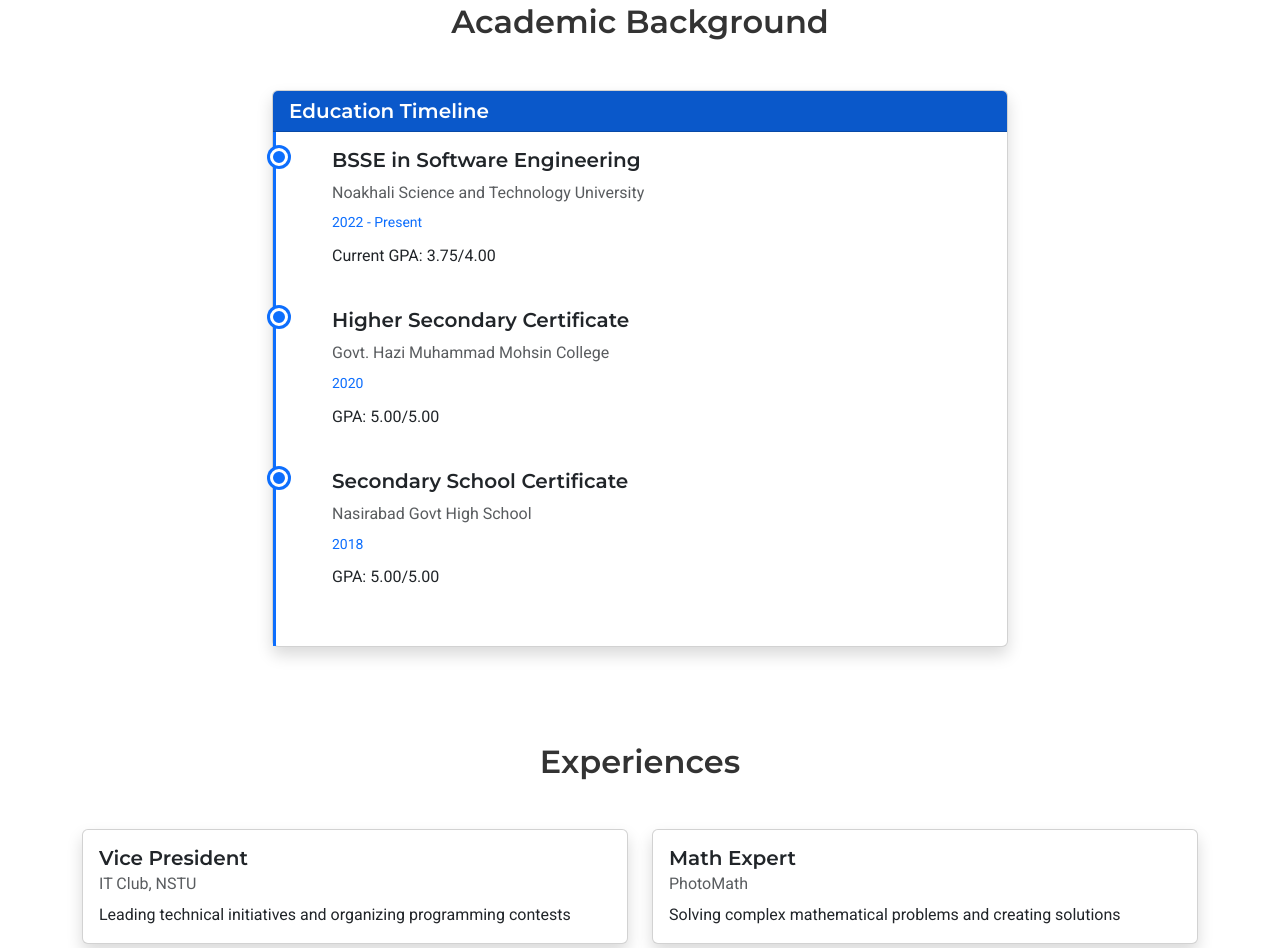
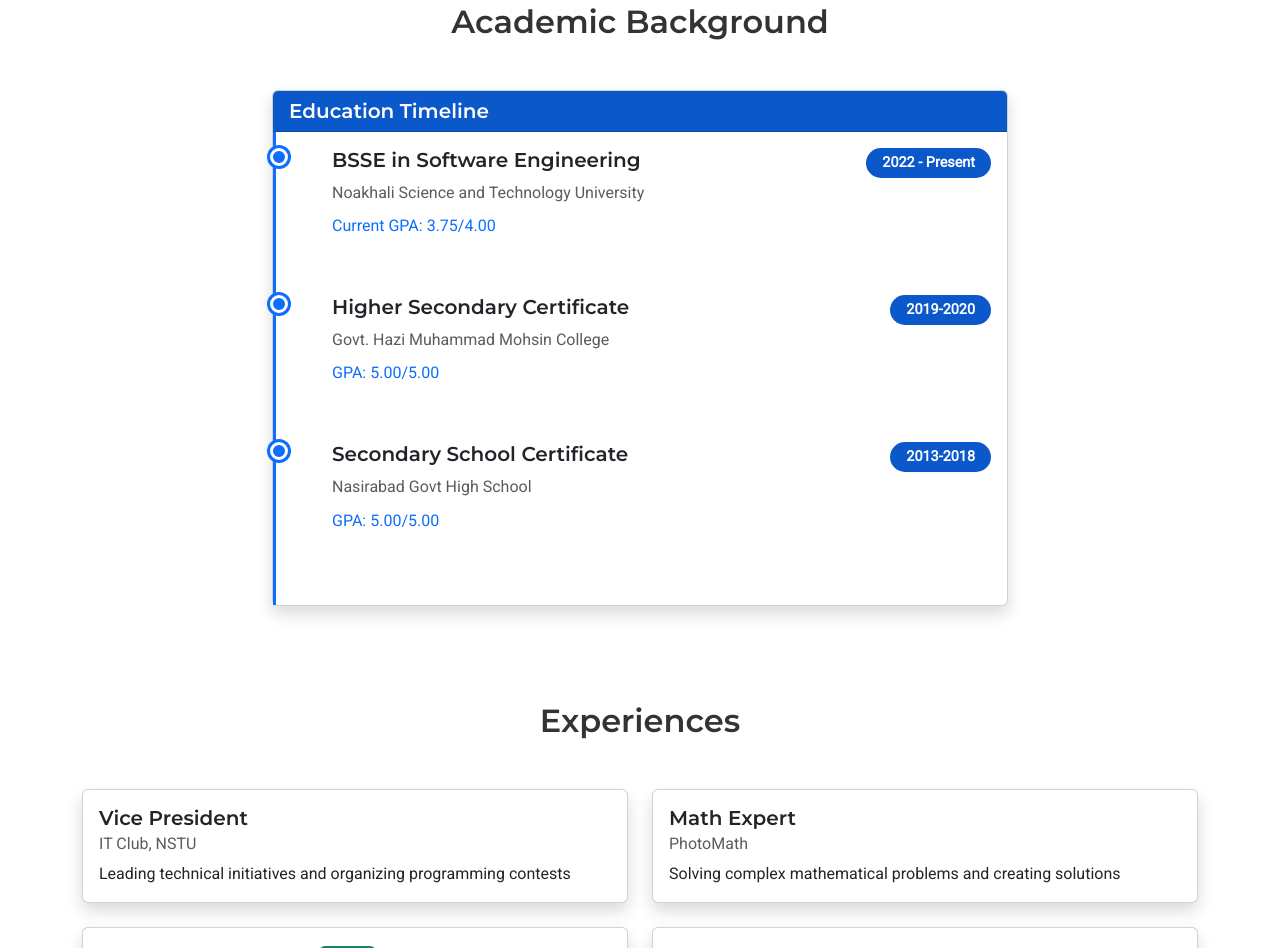
Before and after one commit to MdMaruf-22/portfolio, a plain HTML site: page index.html in a window 1280 px wide. Shown: the part 2650-3598 px from the top of the page. Drawn offline with nearby package versions, Linux system fonts and the light colour scheme.

Commit message:
`Refactor: Refactor education timeline layout and styling`

```diff
--- a/index.html
+++ b/index.html
@@ -305,22 +305,34 @@
                         </div>
                         <div class="card-body timeline">
                             <div class="timeline-item">
+                                <div class="d-flex justify-content-between align-items-start">
+                                    <div>
                                         <h5>BSSE in Software Engineering</h5>
                                         <p class="text-muted mb-1">Noakhali Science and Technology University</p>
-                                <small class="text-primary">2022 - Present</small>
-                                <p class="mt-2">Current GPA: 3.75/4.00</p>
+                                        <p class="mt-2 text-primary">Current GPA: 3.75/4.00</p>
+                                    </div>
+                                    <span class="badge bg-primary rounded-pill timeline-year">2022 - Present</span>
+                                </div>
                             </div>
                             <div class="timeline-item">
+                                <div class="d-flex justify-content-between align-items-start">
+                                    <div>
                                         <h5>Higher Secondary Certificate</h5>
                                         <p class="text-muted mb-1">Govt. Hazi Muhammad Mohsin College</p>
-                                <small class="text-primary">2020</small>
-                                <p class="mt-2">GPA: 5.00/5.00</p>
+                                        <p class="mt-2 text-primary">GPA: 5.00/5.00</p>
+                                    </div>
+                                    <span class="badge bg-primary rounded-pill timeline-year">2019-2020</span>
+                                </div>
                             </div>
                             <div class="timeline-item">
+                                <div class="d-flex justify-content-between align-items-start">
+                                    <div>
                                         <h5>Secondary School Certificate</h5>
                                         <p class="text-muted mb-1">Nasirabad Govt High School</p>
-                                <small class="text-primary">2018</small>
-                                <p class="mt-2">GPA: 5.00/5.00</p>
+                                        <p class="mt-2 text-primary">GPA: 5.00/5.00</p>
+                                    </div>
+                                    <span class="badge bg-primary rounded-pill timeline-year">2013-2018</span>
+                                </div>
                             </div>
                         </div>
                     </div>
--- a/style.css
+++ b/style.css
@@ -61,6 +61,31 @@ h5 {
 }
 .bg-purple:hover {
     background-color: #5e32a8 !important;
+}
+.timeline-item {
+    position: relative;
+    padding-left: 2rem;
+    margin-bottom: 2.5rem;
+}
+
+.timeline-item::before {
+    content: '';
+    position: absolute;
+    left: 0;
+    top: 0.5rem;
+    width: 1.2rem;
+    height: 1.2rem;
+    background: #0d6efd;
+    border-radius: 50%;
+    border: 3px solid white;
+    box-shadow: 0 0 0 3px #0d6efd;
+}
+
+.timeline-year {
+    font-size: 0.9rem;
+    padding: 0.5rem 1rem;
+    align-self: flex-start;
+    margin-left: 1rem;
 }
 #projects .card {
     border: none;
```
Lines whose indentation alone changed are shown as unchanged.
